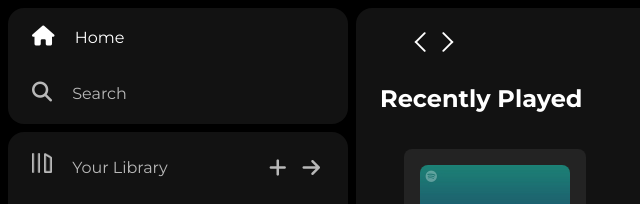
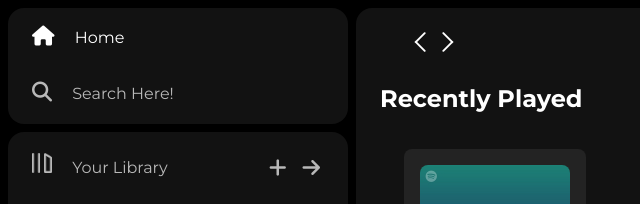
Before and after one commit to pintubhamu19/Spotify-Clone-Project, a plain HTML site: page index.html in a window 1280 px wide. Shown: the top 204 px of the page, 0-640 px from the left. Drawn offline with Linux system fonts and the light colour scheme.

Commit message:
Update index.html

```diff
--- a/index.html
+++ b/index.html
@@ -25,7 +25,7 @@
                 </div>
                 <div class="nav-option">
                     <i class="fa-solid fa-magnifying-glass"></i>
-                    <a href="#">Search</a>
+                    <a href="#">Search Here!</a>
                 </div>
             </div>
             <div class="library">
```
